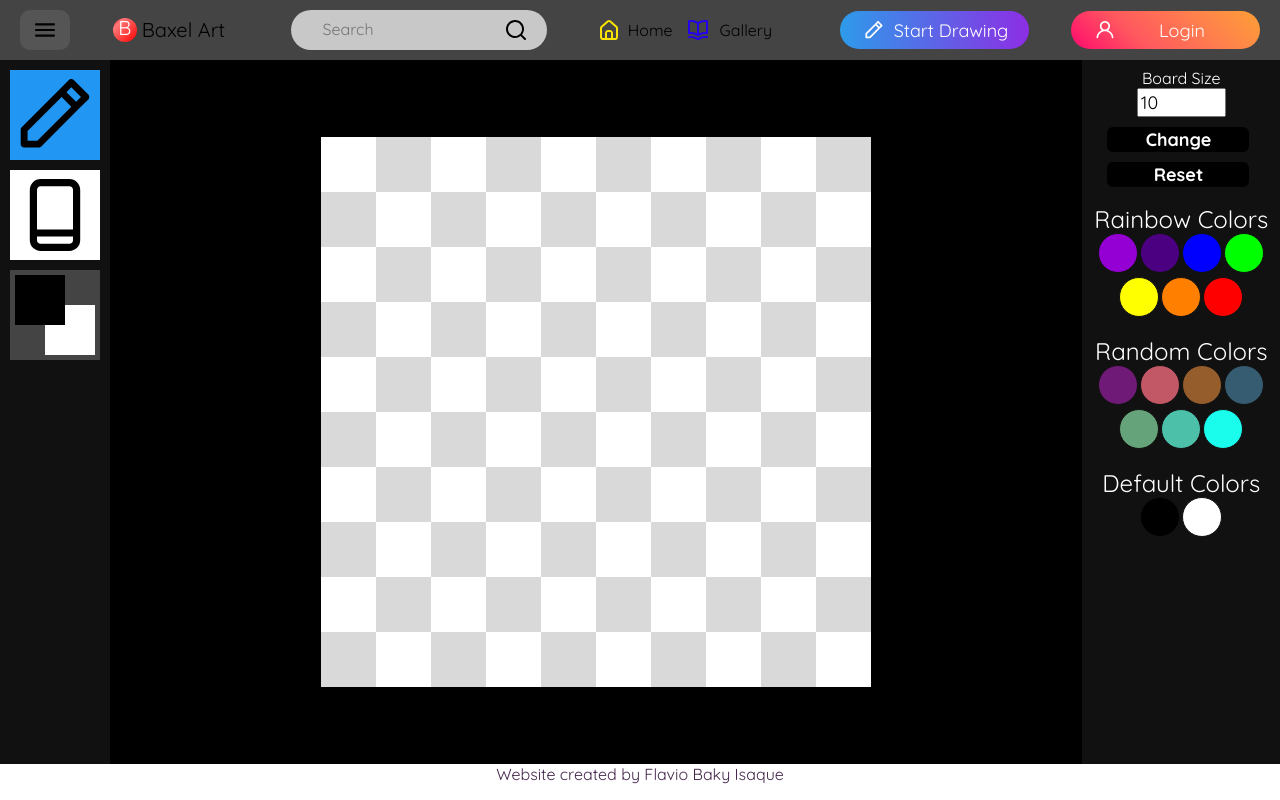
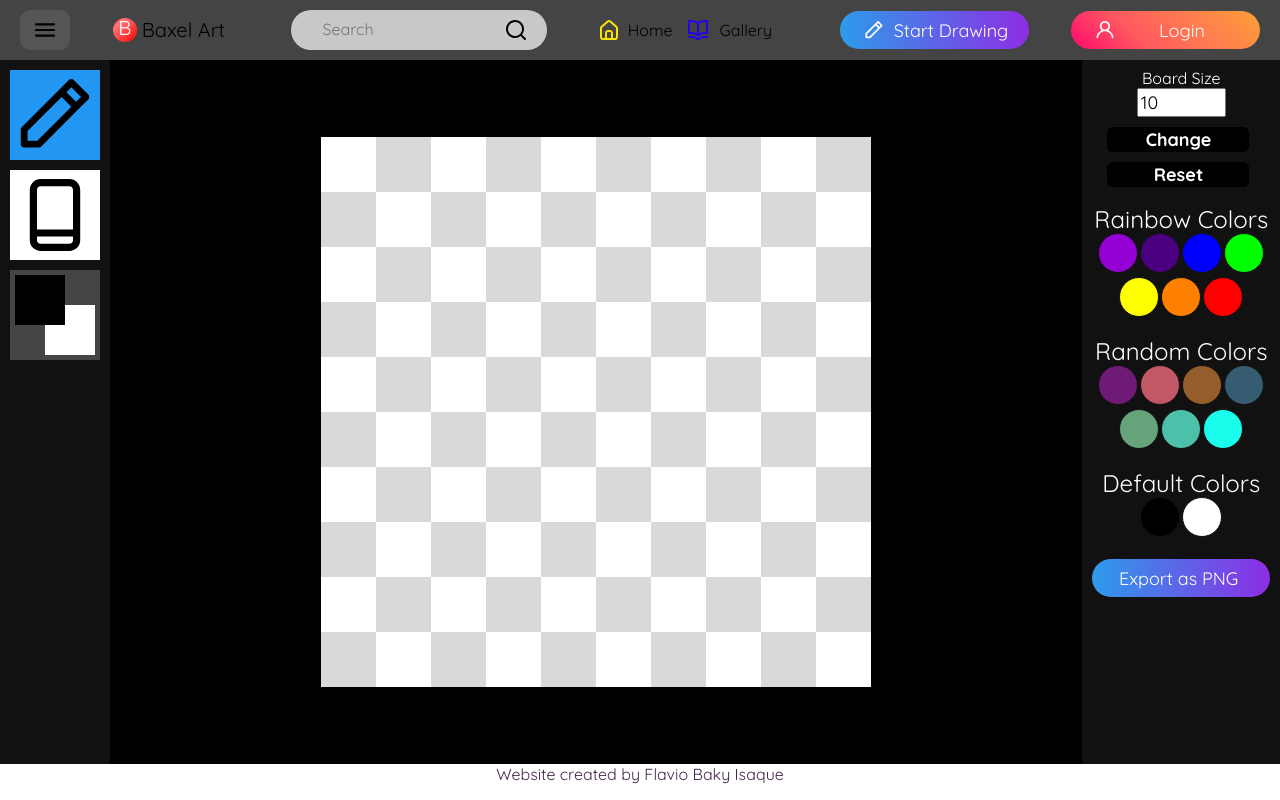
Before and after one commit to baky2708/Baxel-Art, a React (Create React App) app: page /draw in a window 1280 px wide. Built offline with nearby package versions, Linux system fonts and the light colour scheme.

Commit message:
feat: add download art

```diff
--- a/package.json
+++ b/package.json
@@ -8,6 +8,7 @@
     "@testing-library/user-event": "^13.5.0",
     "jest": "^27.5.1",
     "react": "^17.0.2",
+    "react-component-export-image": "^1.0.6",
     "react-dom": "^17.0.2",
     "react-router-dom": "^5.3.0",
     "react-scripts": "5.0.0",
--- a/src/context/Provider.jsx
+++ b/src/context/Provider.jsx
@@ -5,6 +5,7 @@ import Context from './Context';
 
 export function Provider({ children }) {
   const [size, setSize] = useState(10);
+  const [refBoard, setRefBoard] = useState();
   const [startPaint, setStartPaint] = useState(false);
   const [startErase, setStartErase] = useState(false);
   const [selectedTool, setSelectedTool] = useState('pencil');
@@ -29,6 +30,8 @@ export function Provider({ children }) {
     setStartPaint,
     startErase,
     setStartErase,
+    refBoard,
+    setRefBoard,
   };
 
   return (
--- a/src/pages/Draw/Main/Board/index.jsx
+++ b/src/pages/Draw/Main/Board/index.jsx
@@ -1,4 +1,4 @@
-import React from 'react';
+import React, { useEffect, useRef } from 'react';
 import {
   Container,
   BoardContainer,
@@ -10,7 +10,14 @@ import {
 } from '../../../../context/Provider';
 
 function Board() {
-  const { size, setStartPaint, setStartErase } = useDraw();
+  const boardContainer = useRef();
+  const {
+    size,
+    setStartPaint,
+    setStartErase,
+    refBoard,
+    setRefBoard,
+  } = useDraw();
 
   const createRow = (sizeBoard) => {
     const row = [];
@@ -45,6 +52,10 @@ function Board() {
     return paintInitialOddPixel(sizeBoard);
   };
 
+  useEffect(() => {
+    setRefBoard(boardContainer);
+  }, []);
+
   return (
     <Container>
       <BoardContainer
@@ -57,6 +68,7 @@ function Board() {
         }}
         onDragStart={(event) => event.preventDefault()}
         onMouseUp={() => setStartPaint(false)}
+        ref={refBoard}
       >
         {drawBoard(size).map((e) => e)}
       </BoardContainer>
--- /dev/null
+++ b/src/pages/Draw/Main/BoardMenu/ButtonExport/index.jsx
@@ -0,0 +1,24 @@
+import React from 'react';
+import { exportComponentAsPNG } from 'react-component-export-image';
+import Container from './styles';
+import Button from '../../../../../components/Button';
+import { useDraw } from '../../../../../context/Provider';
+
+function ButtonExport() {
+  const { refBoard } = useDraw();
+
+  return (
+    <Container>
+      <Button
+        type="startDraw"
+        onClick={() => exportComponentAsPNG(refBoard)}
+      >
+        <p>
+          Export as PNG
+        </p>
+      </Button>
+    </Container>
+  );
+}
+
+export default ButtonExport;
--- /dev/null
+++ b/src/pages/Draw/Main/BoardMenu/ButtonExport/styles.js
@@ -0,0 +1,14 @@
+import styled from 'styled-components';
+
+const Container = styled.div`
+display: flex;
+justify-content: center;
+align-items: center;
+
+button {
+  width: 90%;
+  text-align: center;
+}
+`;
+
+export default Container;
--- a/src/pages/Draw/Main/BoardMenu/index.jsx
+++ b/src/pages/Draw/Main/BoardMenu/index.jsx
@@ -2,12 +2,14 @@ import React from 'react';
 import Container from './styles';
 import ColorsBlock from './ColorsBlock';
 import InputSize from './InputSize';
+import ButtonExport from './ButtonExport';
 
 function BoardMenu() {
   return (
     <Container>
       <InputSize />
       <ColorsBlock />
+      <ButtonExport />
     </Container>
   );
 }
```
Also changed, not shown: 1 other file (tests, documents, lock files or other folders).
